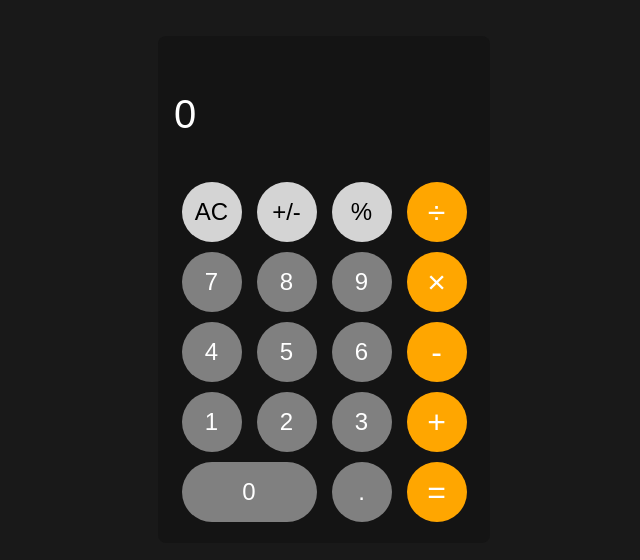
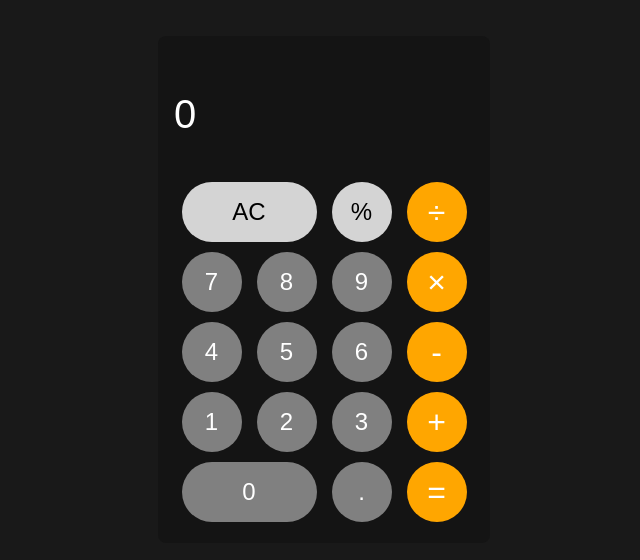
Before and after one commit to ReliabilityEng/TOP-Foundation-calculator, a plain HTML site: page index.html in a window 1280 px wide. Shown: the whole page, without its empty margins (316-956 px from the left). Drawn offline with Linux system fonts and the light colour scheme.

Commit message:
Removed -/+ button and adjusted styles to have all the buttons aligned. Had to remove as this will unnecessarily complicate the project

```diff
--- a/index.html
+++ b/index.html
@@ -16,7 +16,6 @@
             <div class="buttons-container">
                 <div class="row1">
                     <button class="function1" id="clear" data-key="Backspace">AC</button>
-                    <button class="function1" id="sign">+/-</button>
                     <button class="function1" id="percentage" data-key="%">%</button>
                     <button class="operation" id="divide" data-key="/">÷</button>
                 </div>
@@ -41,7 +40,7 @@
                 <div class="row5">
                     <button class="numbers" id="num0" data-key="0">0</button>
                     <button class="numbers" id="decimal" data-key=".">.</button>
-                    <button class="operation" id="equals" data-key="=">=</button>
+                    <button class="operation" id="equals" data-key="Enter">=</button>
                 </div>
             </div>
         </div>
--- a/styles.css
+++ b/styles.css
@@ -81,6 +81,7 @@ body {
     background-color: hsl(0, 0%, 55%); /*Light grey*/
 }
 
-.buttons-container .row5 #num0 {
+.buttons-container .row5 #num0,
+.buttons-container .row1 #clear {
     flex: 0 1 135px;
 }
```
